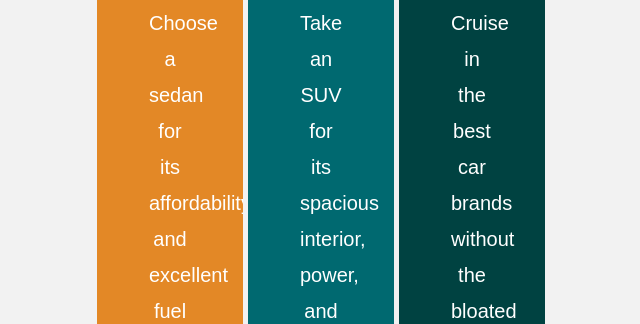
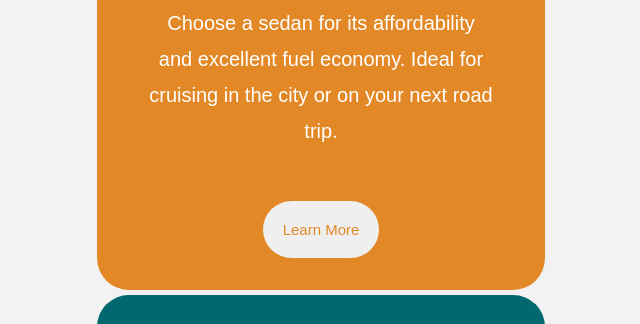
Before and after one commit to Segzyp1000/statipage, a plain HTML site: page index.html in a window 768 px wide. Shown: the part 197-521 px from the top of the page, without its empty margins (63-703 px from the left). Drawn offline with Linux system fonts and the light colour scheme.

Commit message:
Update style.css

```diff
--- a/style.css
+++ b/style.css
@@ -128,3 +128,10 @@ p {
         width: 85%;
     }
 }
+
+@media(min-width:701px) and (max-width: 992px) {
+    .container {
+        display: grid;
+        grid-template-columns: 1fr;
+    }
+}
```
